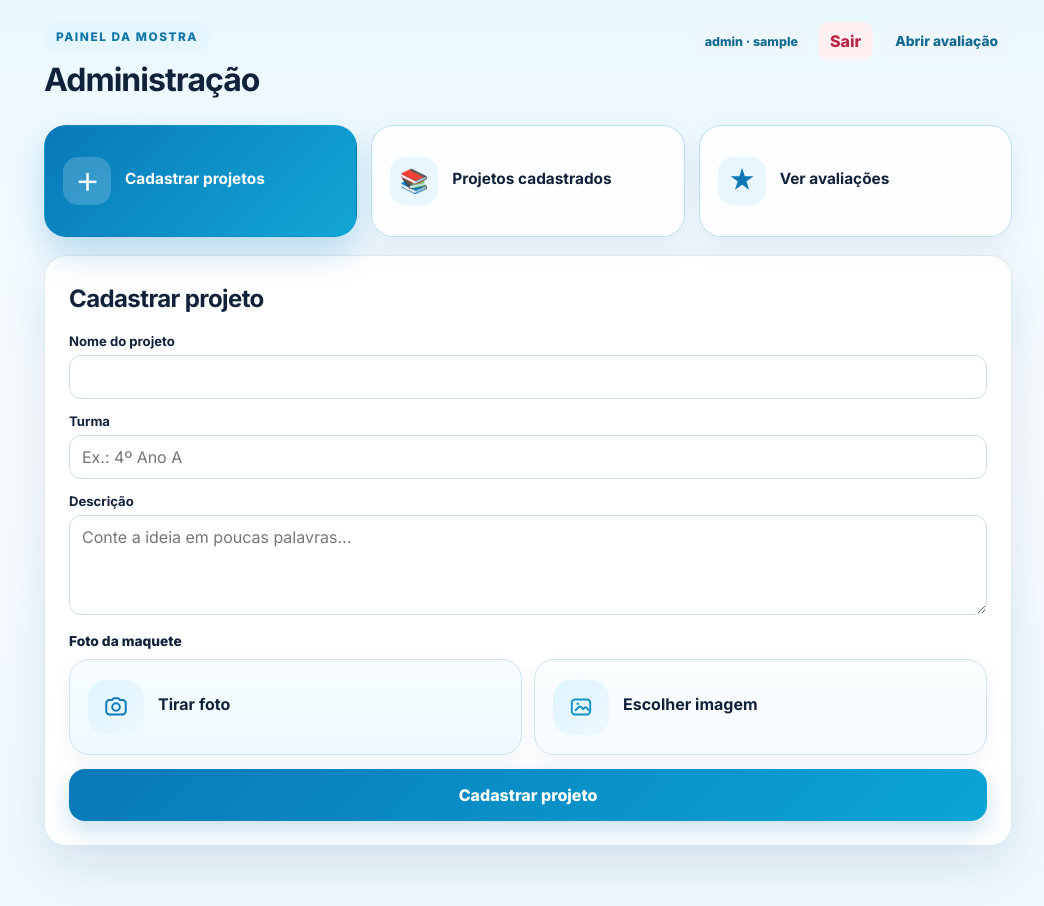
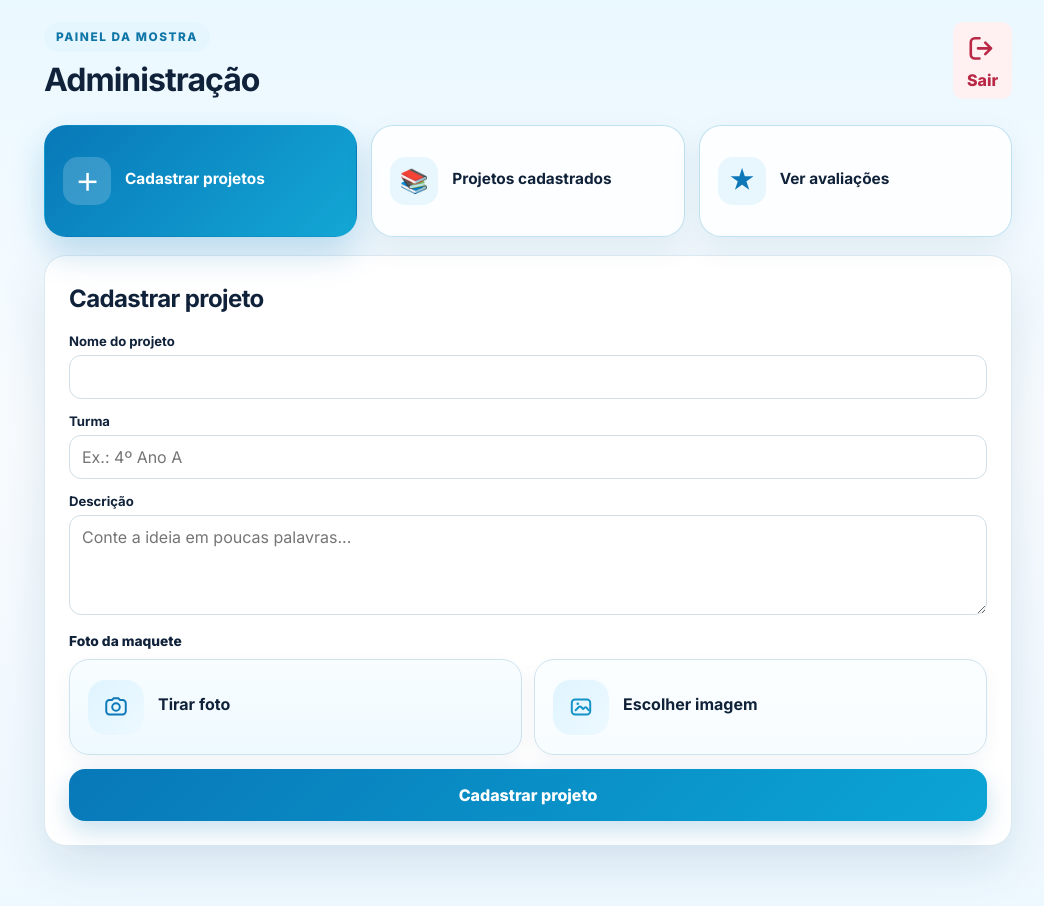
Before and after one commit to DevSouza208/Mostra-pedagogica-imperio, a plain HTML site: page admin.html in a window 1280 px wide. Shown: the whole page, without its empty margins (112-1156 px from the left). Drawn offline with Linux system fonts and the light colour scheme; sample sign-in values are in the browser's storage.

Commit message:
style: simplifica cabecalho do admin com logout discreto

```diff
--- a/admin.html
+++ b/admin.html
@@ -22,9 +22,13 @@
       </div>
 
       <div class="admin-header-actions">
-        <span id="staffBadge" class="staff-badge"></span>
-        <button id="logoutBtn" class="logout-btn" type="button">Sair</button>
-        <a href="./" class="secondary-btn admin-open-evaluation">Abrir avaliação</a>
+        <button id="logoutBtn" class="logout-btn" type="button" aria-label="Sair do painel">
+          <svg viewBox="0 0 24 24" fill="none" aria-hidden="true">
+            <path d="M10 5H6.8A2.8 2.8 0 0 0 4 7.8v8.4A2.8 2.8 0 0 0 6.8 19H10" stroke="currentColor" stroke-width="1.8" stroke-linecap="round"/>
+            <path d="M14 8l4 4-4 4M18 12H9" stroke="currentColor" stroke-width="1.8" stroke-linecap="round" stroke-linejoin="round"/>
+          </svg>
+          <span>Sair</span>
+        </button>
       </div>
     </header>
 
```
